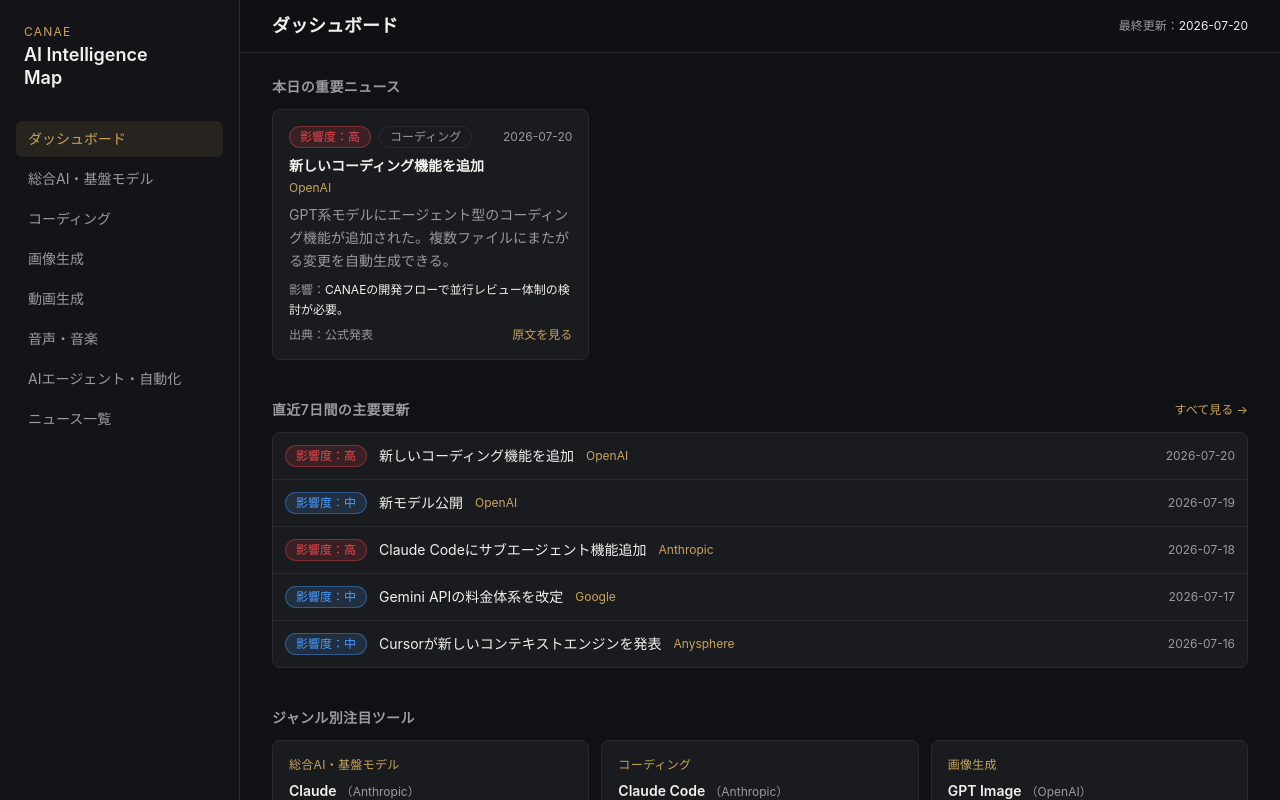
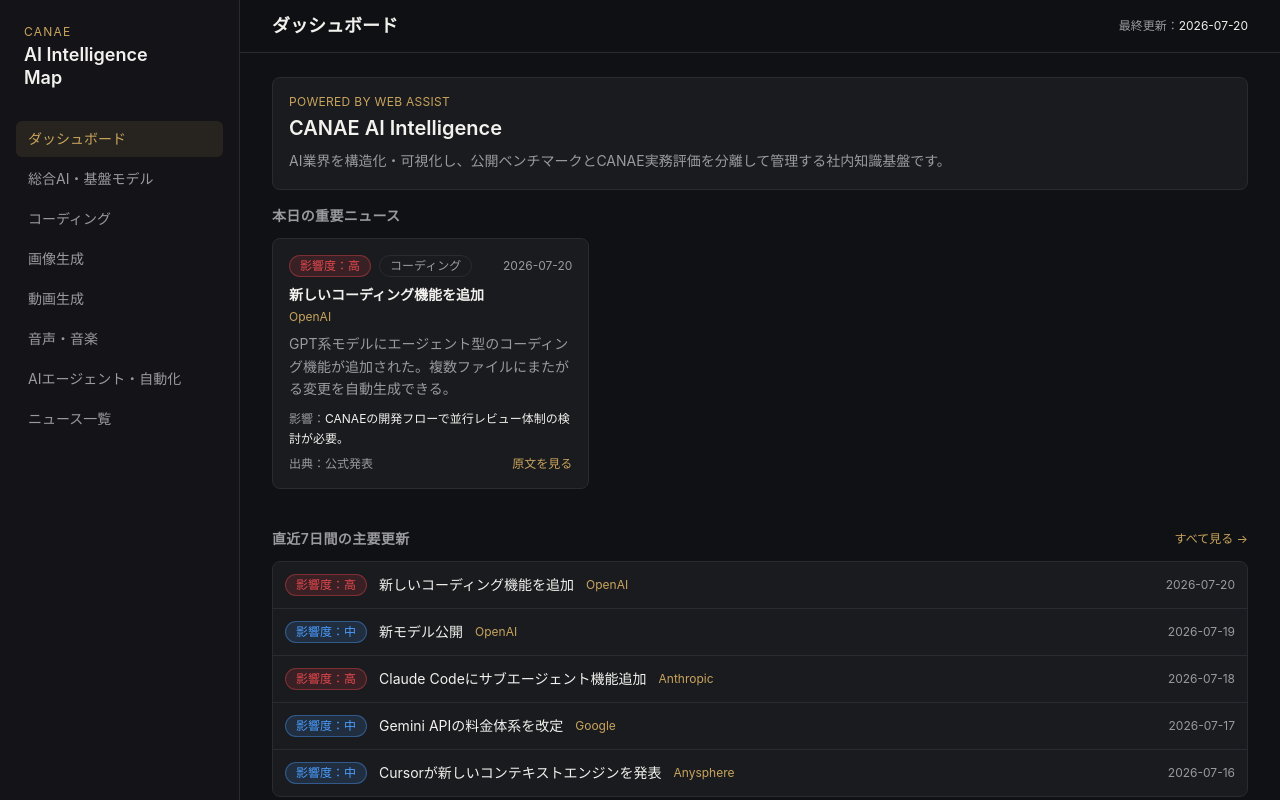
Before and after one commit to canae-tokyo/canae-ai-intelligence, a Next.js app in the folder C-Ai-Map/: page / in a window 1280 px wide. Shown: the top 800 px of the page. Built offline with nearby package versions, Linux system fonts and the light colour scheme.

Commit message:
Add governance docs and verified data controls

```diff
--- a/C-Ai-Map/app/page.tsx
+++ b/C-Ai-Map/app/page.tsx
@@ -25,6 +25,13 @@
       <Header title="ダッシュボード" />
       <main className="space-y-10 px-4 py-6 md:px-8">
         <section>
+          <div className="mb-4 rounded-lg border border-base-border bg-base-card p-4">
+            <p className="text-xs uppercase tracking-wide text-accent">Powered by Web Assist</p>
+            <h1 className="mt-1 text-xl font-semibold text-ink">CANAE AI Intelligence</h1>
+            <p className="mt-2 text-sm leading-relaxed text-ink-muted">
+              AI業界を構造化・可視化し、公開ベンチマークとCANAE実務評価を分離して管理する社内知識基盤です。
+            </p>
+          </div>
           <h2 className="mb-3 text-sm font-semibold uppercase tracking-wide text-ink-muted">
             本日の重要ニュース
           </h2>
```
